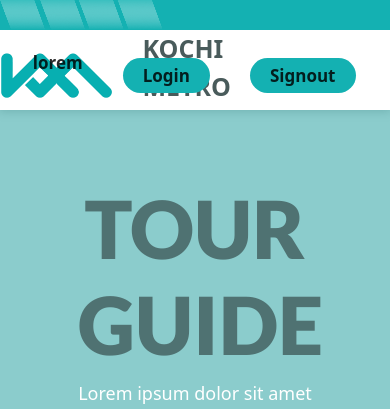
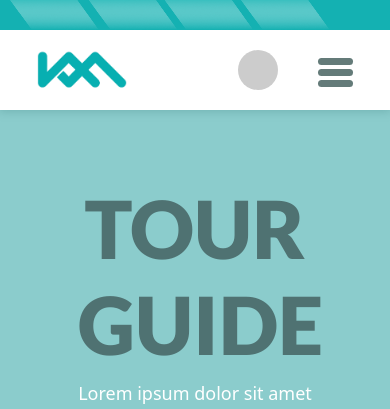
Before and after one commit to adilmuhammedy/Kochimetro, a PHP site: page /tourguide.html in a window 390 px wide. Shown: the top 409 px of the page. Run offline with PHP 8.4, Linux system fonts and the light colour scheme; some libraries are stand-ins or nearby versions.

Commit message:
added responsive nav

```diff
--- a/css/home.css
+++ b/css/home.css
@@ -851,6 +851,11 @@ td {
   opacity:0.8;
 }
 
+.hamburger span{
+  width: 15px;
+  height: 10px;
+}
+
 @media (max-width:767px) {
   .footer-dark .item:not(.social) {
     text-align:center;
--- a/css/nav.css
+++ b/css/nav.css
@@ -6,15 +6,27 @@
 .top{
     height: 30px;
     background-color: #14B1B2;
+    padding: 0px 65px;
 }
 
-.bottom{
+.full-navbar .bottom{
     height: 80px;
     background-color: white;
 }
 
+.full-navbar .bottom .row{
+    height: 80px;
+    background-color: white;
+    display: flex;
+    justify-content: space-between;
+    align-items: center;
+    padding: 0px 65px;
+    width: 100%;
+}
+
 .pattern{
     height: 30px;
+    min-width:320px !important;
 }
 
 .full-navbar .login li a{
@@ -50,6 +62,7 @@
 .bottom .container .row{
     display: flex;
     justify-content: space-between;
+
 }
 
 .full-navbar .bottom .bottom-left{
@@ -68,6 +81,7 @@
     padding-left: 30px;
     font-weight: 700;
     color: #495b5b;
+    margin-bottom: 0px;
 }
 
 .full-navbar .bottom .bottom-right{
@@ -77,13 +91,12 @@
     gap: 40px;
 }
 
-.full-navbar .bottom .bottom-right ul{
+.options{
     display: flex;
     list-style: none;
     margin: 0;
     gap: 40px;
     text-decoration: none;
-
 }
 
 .full-navbar .bottom .bottom-right ul a{
@@ -98,7 +111,25 @@
 }
 
 .full-navbar .bottom .bottom-right button{
-    background-color: #14B1B2;
+
+}
+
+.full-navbar .bottom .bottom-right button:hover{
+    color: #ffffff;
+    cursor: pointer;
+}
+
+.avatar {
+    width: 40px; /* Adjust the size as needed */
+    height: 40px; /* Adjust the size as needed */
+    border-radius: 50%;
+    background-color: #ccc; /* Set the background color */
+    display: flex;
+    justify-content: center;
+    align-items: center;
+    font-size: 20px; /* Adjust the font size as needed */
+    color: #fff; /* Set the icon color */
+
     padding: 5px 20px 5px 20px;
     border: none;
     border-radius: 20px;
@@ -106,9 +137,88 @@
     color: #000000d4;
     font-weight: 600;
     transition: 0.3s;
-}
 
-.full-navbar .bottom .bottom-right button:hover{
-    color: #ffffff;
+  }
+
+  .hamburger {
+    display: none;
     cursor: pointer;
-}
+  }
+
+  .hamburger span {
+    width: 35px;
+    height: 7px;
+    display: block;
+    background-color: #647b79;
+    border-radius: 10px;
+    transition: transform 0.3s;
+  }
+
+  .toggle-input {
+    display: none;
+  }
+
+  @media(max-width:1024px){
+
+    .options{
+        display: none ;
+    }
+
+    .hamburger {
+        display: flex;
+        flex-direction: column;
+        gap: 4px !important;
+    }
+
+
+    .options.show-menu{
+        display: flex;
+        flex-direction: column;
+        align-items: center;
+        position:absolute;
+        background-color: #ffffff;
+        height: 220px;
+        right: 33px;
+        top: 110px;
+        padding: 30px 25px;
+        gap:30px
+    }
+
+    .full-navbar .bottom .metro-name{
+        font-size:19px;
+        padding-left: 30px;
+        font-weight: 700;
+        color: #495b5b;
+        margin-bottom: 0px;
+    }
+
+    .full-navbar .bottom .logo{
+        height: 40px;
+    }
+
+  }
+
+
+  @media(max-width:1024px){
+
+    .full-navbar .bottom .metro-name{
+        display: none;
+    }
+
+  }
+
+  @media(max-width:568px){
+
+    .top{
+        padding: 0 10px;
+    }
+
+    .full-navbar .bottom .row{
+        padding: 0px 25px;
+        margin: 0;
+    }
+
+
+
+
+  }
--- a/home.html
+++ b/home.html
@@ -86,7 +86,7 @@
           <ul>
             <li><a href="home.html">Home</a></li>
             <li><a href="#">Water Metro</a></li>
-            <li><a href="#">lorem</a></li>
+            <li><a href="#">About Us</a></li>
           </ul>
           <!-- <button class="button1" type="button">Profile</button> -->
           <button class="button2" type="button" id="login" onclick="window.location.href='login.html'">Login</button>
--- /dev/null
+++ b/js/navbar.js
@@ -0,0 +1,8 @@
+document.addEventListener('DOMContentLoaded', function () {
+  const hamburger = document.querySelector('.hamburger');
+  const menu = document.querySelector('.options');
+
+  hamburger.addEventListener('click', function () {
+    menu.classList.toggle('show-menu');
+  });
+});
--- a/nav.html
+++ b/nav.html
@@ -26,7 +26,7 @@
                     <li><a href="#">lorem</a></li>
                   </ul>
                   <button class="button1" type="button">Profile</button>
-                   <button class="button2" type="button" id="login" onclick="window.location.href='login.html'">Login</button>
+                  <button class="button2" type="button" id="login" onclick="window.location.href='login.html'">Login</button>
                   <button id="profileIcon" style="display: none;"><!-- User profile icon --></button>
                   <button class="button2" type="button" id="signout" >Signout</button>
 
--- a/tourguide.html
+++ b/tourguide.html
@@ -15,6 +15,7 @@
     <link href="https://cdn.jsdelivr.net/npm/bootstrap@5.3.0/dist/css/bootstrap.min.css" rel="stylesheet" integrity="sha384-9ndCyUaIbzAi2FUVXJi0CjmCapSmO7SnpJef0486qhLnuZ2cdeRhO02iuK6FUUVM" crossorigin="anonymous">
     <script defer src="https://cdn.jsdelivr.net/npm/bootstrap@5.3.0/dist/js/bootstrap.bundle.min.js" integrity="sha384-geWF76RCwLtnZ8qwWowPQNguL3RmwHVBC9FhGdlKrxdiJJigb/j/68SIy3Te4Bkz" crossorigin="anonymous"></script>
 </head>
+
 <body >
     <!-- Navbar Start -->
     <section class="full-navbar ">
@@ -22,8 +23,7 @@
         <nav class="top">
           <div class="top-in">
 
-            <img class=" col-5 pattern" src="images/header_pattern_1.png" alt="">
-
+            <img class=" pattern col-4" src="images/header_pattern_1.png" alt="">
 
           </div>
         </nav>
@@ -36,15 +36,15 @@
               <p class="metro-name">KOCHI METRO</p>
             </div>
             <div class="bottom-right col-6">
-              <ul>
+              <ul class="options">
                 <li><a href="home.html">Home</a></li>
                 <li><a href="#">Water Metro</a></li>
-                <li><a href="#">lorem</a></li>
+                <li><a href="#">About us</a></li>
               </ul>
               <!-- <button class="button1" type="button">Profile</button> -->
-              <button class="button2" type="button" id="login" onclick="window.location.href='login.html'">Login</button>
-              <button id="profileIcon" class="avatar" style="display: none;"><!-- User profile icon --></button>
-              <button class="button2" type="button" id="signout" onclick='sinout()'>Signout</button>
+              <!-- <button class="button2" type="button" id="login" onclick="window.location.href='login.html'">Login</button> -->
+              <button id="profileIcon" class="avatar"><!-- User profile icon --></button>
+              <!-- <button class="button2" type="button" id="signout" onclick='sinout()'>Signout</button> -->
               <script src="https://www.gstatic.com/firebasejs/8.10.0/firebase-app.js"></script>
     <script src="https://www.gstatic.com/firebasejs/8.10.0/firebase-auth.js"></script>
 
@@ -66,12 +66,19 @@
                     }
               </script>
 
+              <!--Hamburger-->
+              <div class="hamburger">
+                <input type="checkbox" id="toggle-hamburger" class="toggle-input">
+                <label for="toggle-hamburger"></label>
+                <span></span>
+                <span></span>
+                <span></span>
+              </div>
+
             </div>
-
-
-
           </div>
         </nav>
+
       </section>
 
     <!-- Navbar Ends-->
@@ -564,5 +571,7 @@
         </div>
     </footer>
   </div>
+
+  <script src="./js/navbar.js"></script>
 </body>
 </html>
```
